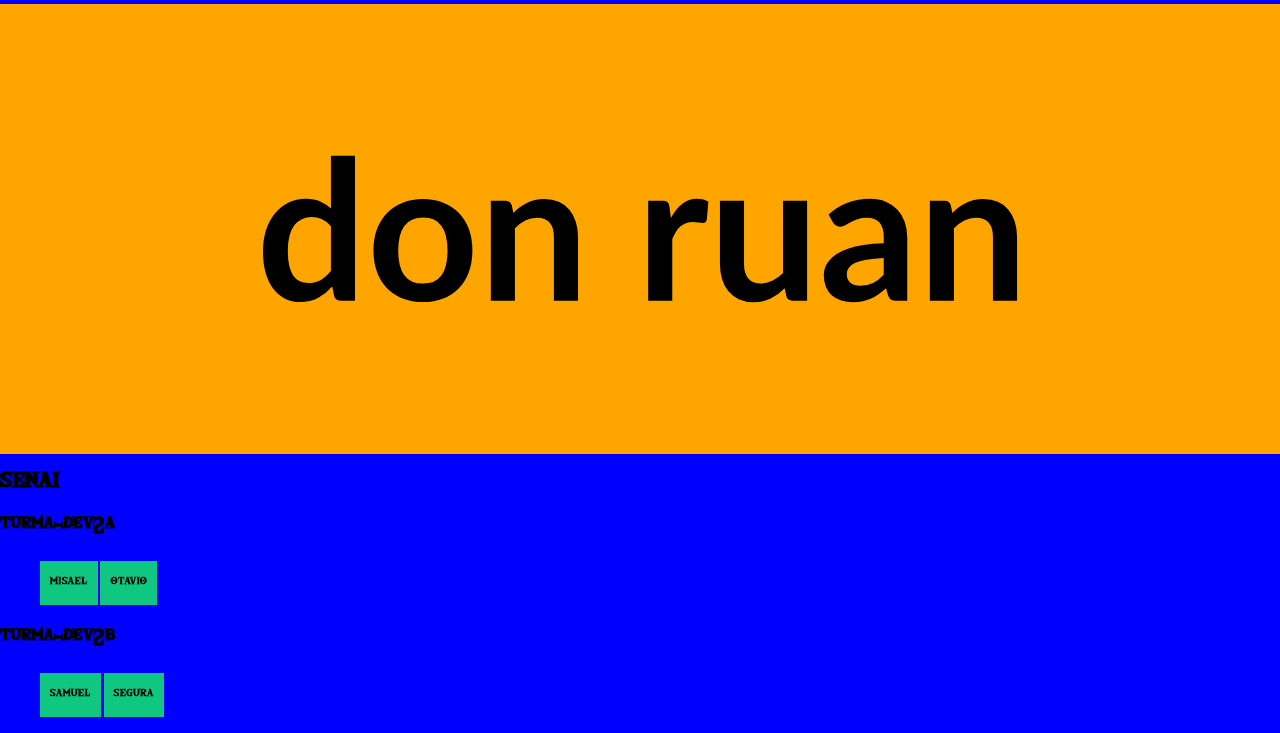
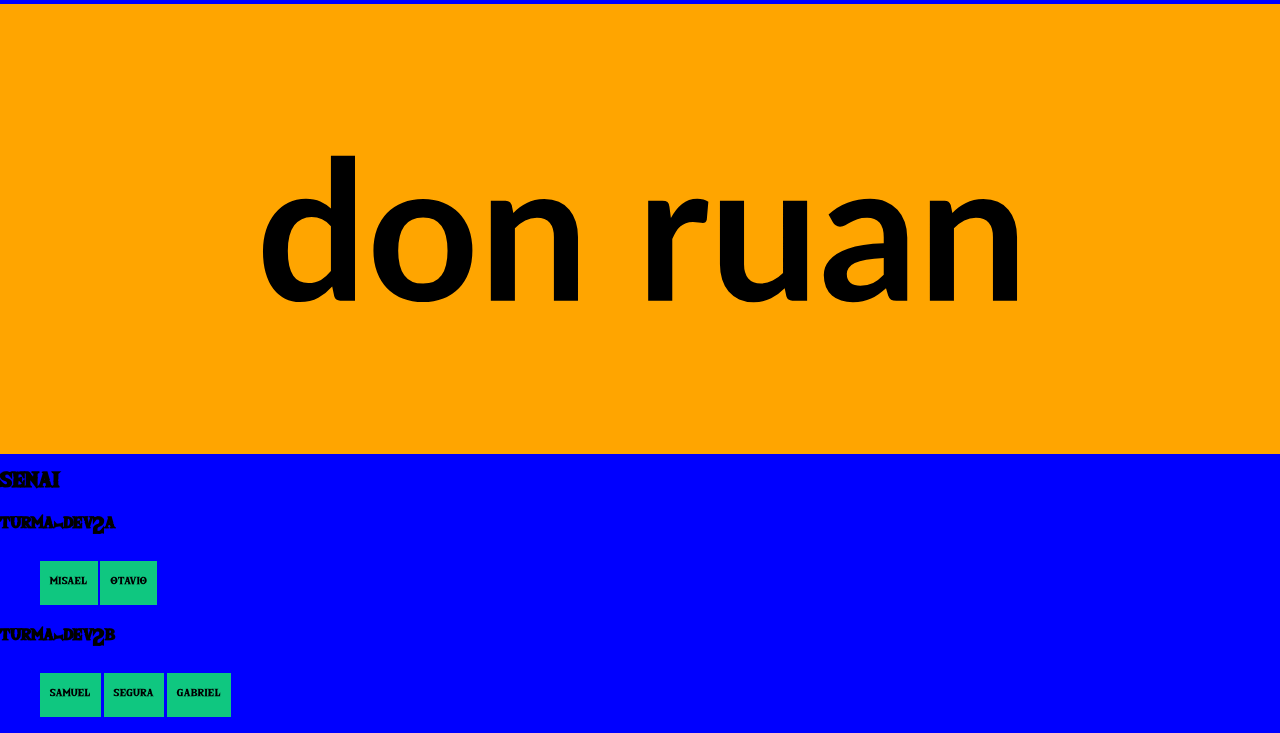
Before and after one commit to don2491/gestaoturma_amaral_2b, a plain HTML site: page index.html in a window 1280 px wide. Shown: the part 378-1111 px from the top of the page. Drawn offline with Linux system fonts and the light colour scheme.

Commit message:
li incluido

```diff
--- a/index.html
+++ b/index.html
@@ -47,6 +47,7 @@
                 <ul>
                     <li>samuel</li>
                     <li>segura</li>
+                    <li>gabriel</li>
                 </ul>
 
 
```
Also changed, not shown: css/estilo.css (+0 -33 lines).
